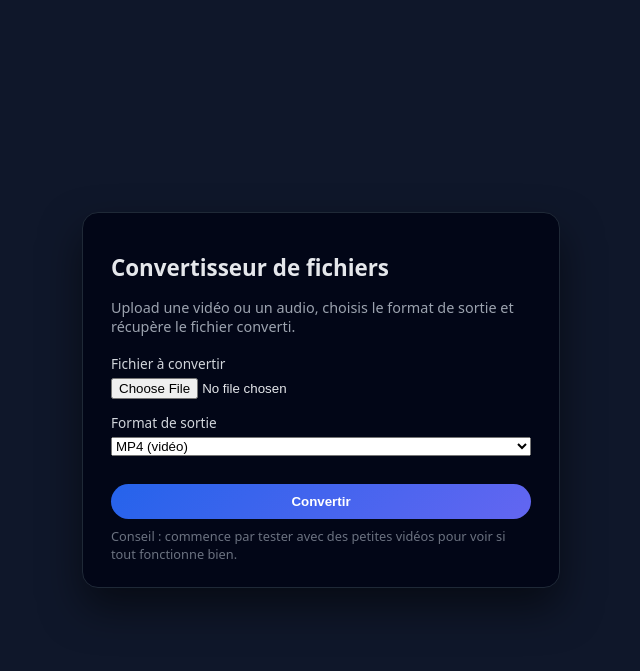
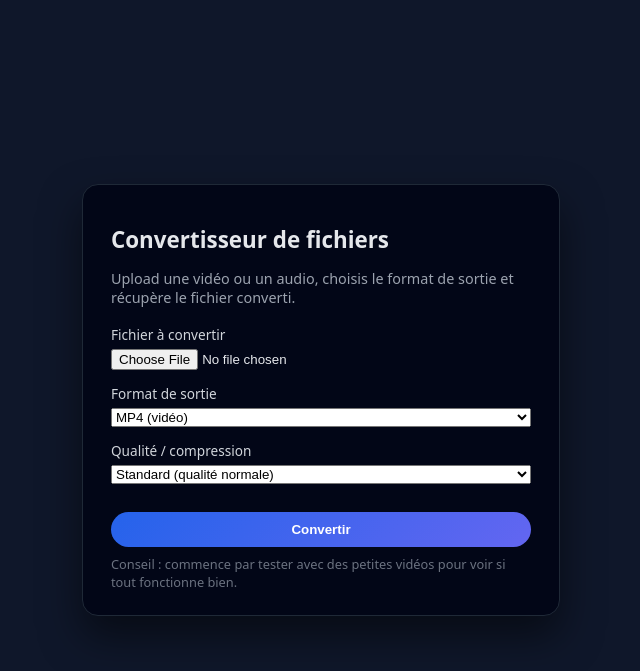
Before and after one commit to Raptor200449/video-converter, a FastAPI app: page / in a window 1280 px wide. Shown: the top 671 px of the page, without its empty margins (319-959 px from the left). Run offline with FastAPI, Linux system fonts and the light colour scheme; some libraries are stand-ins or nearby versions.

Commit message:
Ajout des options de compression vidéo

```diff
--- a/main.py
+++ b/main.py
@@ -27,8 +27,49 @@ async def index(request: Request):
 async def convert_file(
     request: Request,
     file: UploadFile = File(...),
-    target_format: str = Form(...)
+    target_format: str = Form(...),
+    quality: str = Form("standard"),
 ):
+    # Nom de fichier temporaire
+    input_id = str(uuid.uuid4())
+    output_id = str(uuid.uuid4())
+
+    input_path = os.path.join(UPLOAD_DIR, f"{input_id}_{file.filename}")
+    output_filename = f"{output_id}.{target_format}"
+    output_path = os.path.join(OUTPUT_DIR, output_filename)
+
+    # Sauvegarder le fichier uploadé
+    with open(input_path, "wb") as f:
+        content = await file.read()
+        f.write(content)
+
+    # Construire la commande ffmpeg de base
+    cmd = ["ffmpeg", "-y", "-i", input_path]
+
+    # On applique la compression uniquement pour les formats vidéo
+    video_formats = {"mp4", "mkv", "mov"}
+
+    if target_format in video_formats:
+        if quality == "light":
+            # Légère compression
+            cmd += ["-vcodec", "libx264", "-crf", "26"]
+        elif quality == "strong":
+            # Forte compression (fichier très léger, perte qualité)
+            cmd += ["-vcodec", "libx264", "-crf", "30"]
+        # "standard" => on ne change rien, ffmpeg choisit par défaut
+
+    # Ajouter le chemin de sortie à la fin
+    cmd.append(output_path)
+
+    # Lancer la conversion
+    subprocess.run(cmd, stdout=subprocess.PIPE, stderr=subprocess.PIPE)
+
+    return FileResponse(
+        output_path,
+        media_type="application/octet-stream",
+        filename=output_filename
+    )
+
     # Nom de fichier temporaire
     input_id = str(uuid.uuid4())
     output_id = str(uuid.uuid4())
--- a/templates/index.html
+++ b/templates/index.html
@@ -87,6 +87,16 @@
             </select>
         </div>
 
+                <div class="input-group">
+            <label for="quality">Qualité / compression</label>
+            <select id="quality" name="quality">
+                <option value="standard">Standard (qualité normale)</option>
+                <option value="light">Légère compression (fichier plus petit)</option>
+                <option value="strong">Forte compression (fichier très léger)</option>
+            </select>
+        </div>
+
+
         <button type="submit">Convertir</button>
         <div class="tip">
             Conseil : commence par tester avec des petites vidéos pour voir si tout fonctionne bien.
```
